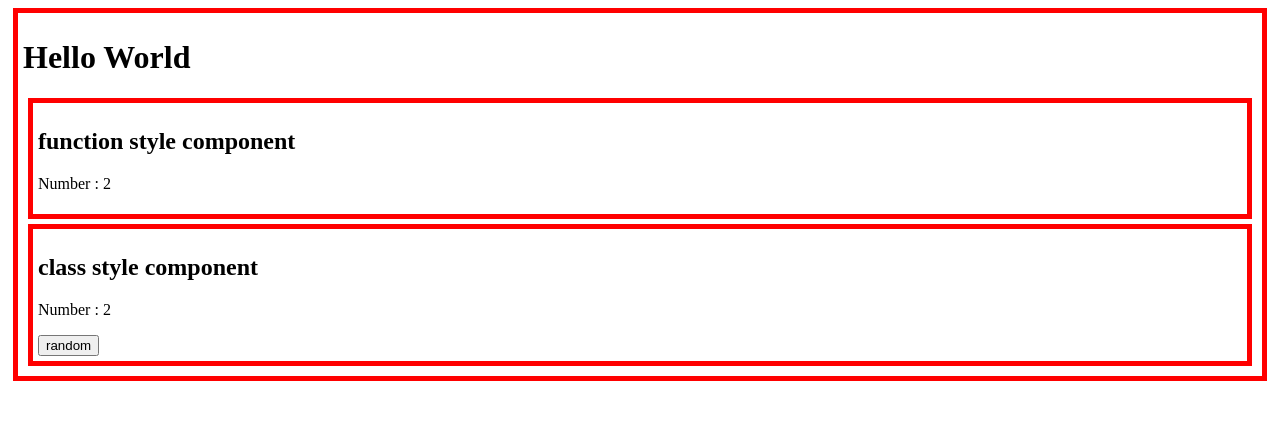
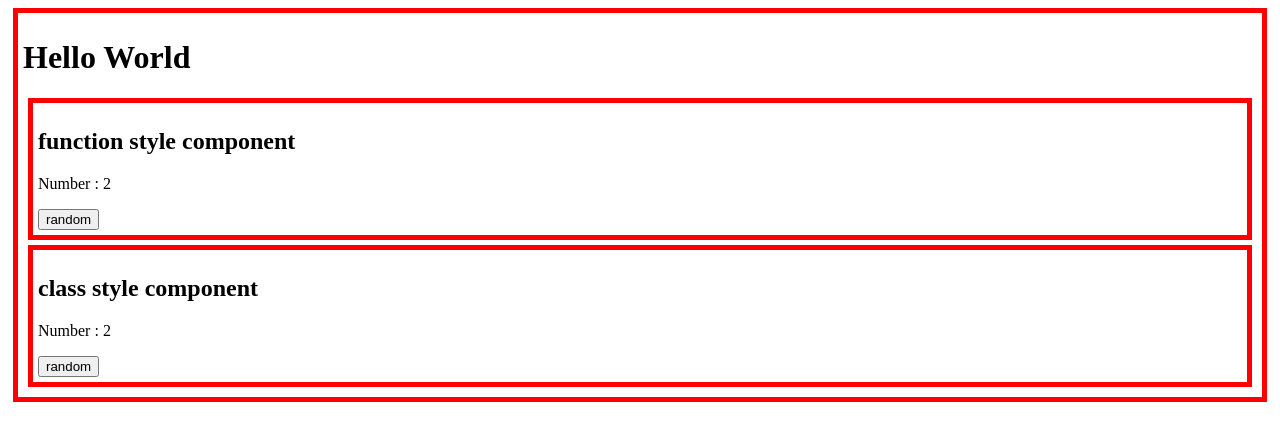
Before and after one commit to yeomju311/react-study, a React (Create React App) app in the folder react-app-style/: page / in a window 1280 px wide. Shown: the top 440 px of the page. Built offline with nearby package versions, Linux system fonts and the light colour scheme.

Commit message:
function style useState 사용

```diff
--- a/react-app-style/src/App.js
+++ b/react-app-style/src/App.js
@@ -1,4 +1,4 @@
-import React from 'react';
+import React, {useState} from 'react';
 import './App.css';
 
 function App() {
@@ -12,10 +12,19 @@
 }
 
 function FuncComp(props) {
+  var numberState = useState(props.initNumber);
+  var number = numberState[0];
+  var setNumber = numberState[1];
+  console.log('numberState', numberState);
   return (
     <div className="container">
       <h2>function style component</h2>
-      <p>Number : {props.initNumber}</p>
+      <p>Number : {number}</p>
+      <input type="button" value="random" onClick={
+          function(){
+            setNumber(Math.random());
+          }
+        }></input>
     </div>
   );
 }
```
